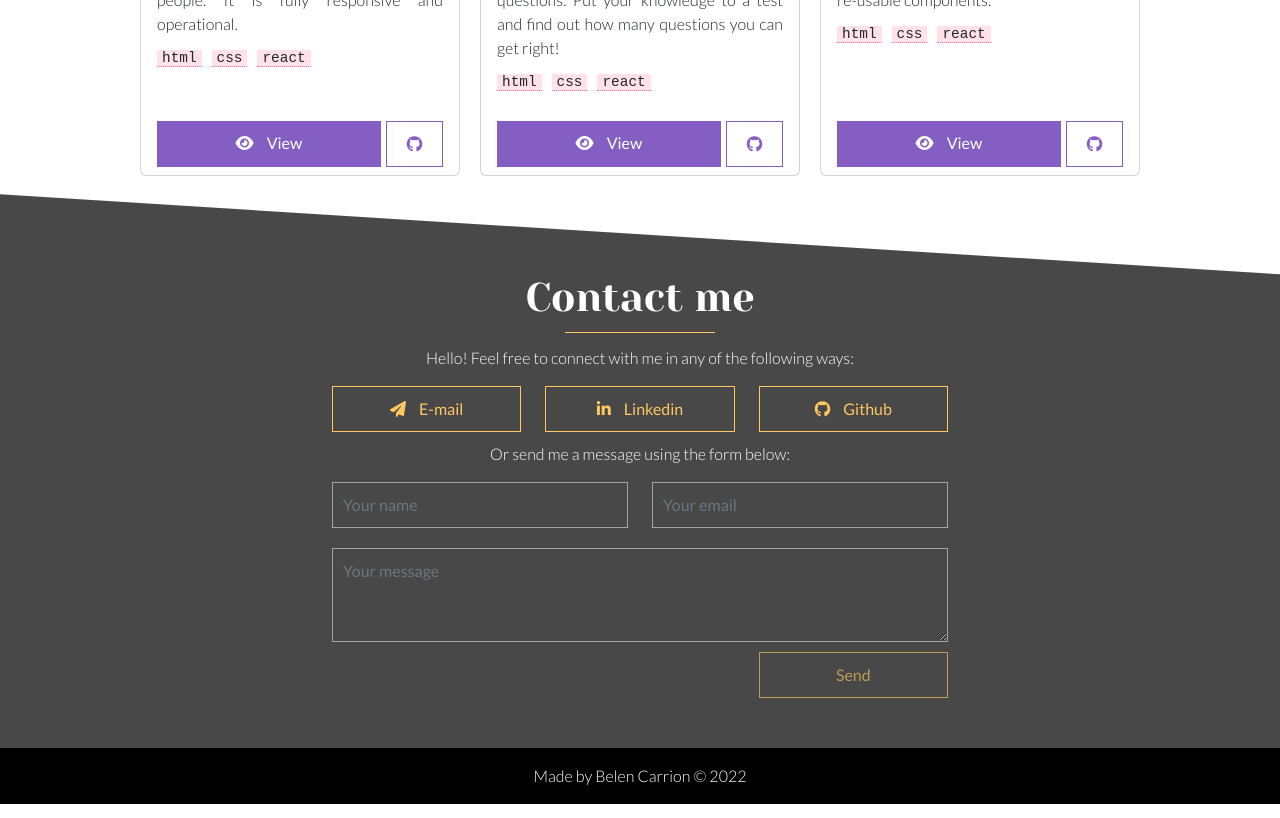
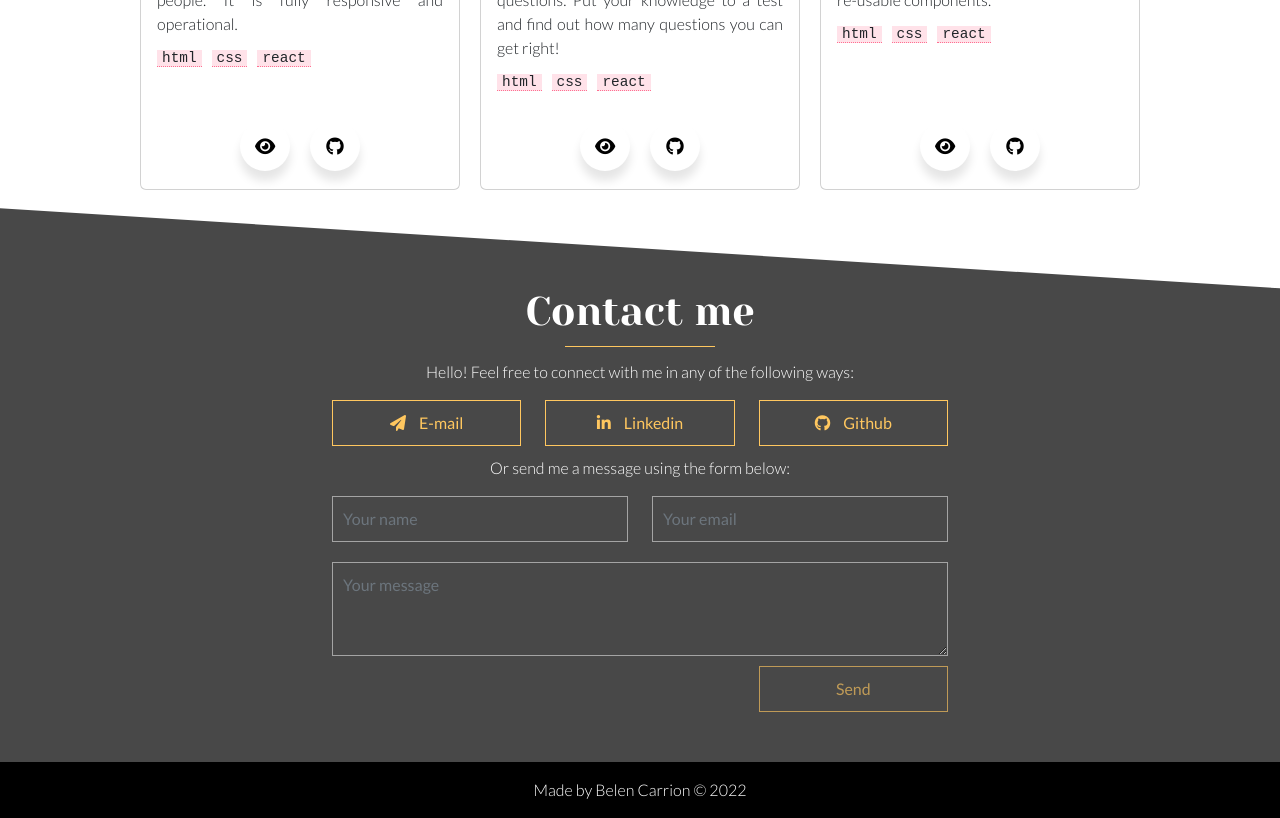
Before and after one commit to belenwebdev/portfolio, an Angular app: page / in a window 1280 px wide. Shown: the part 2100-2918 px from the top of the page. Built offline with nearby package versions, Linux system fonts and the light colour scheme.

Commit message:
fix(projects): change buttons

```diff
--- a/src/app/sections/work/work-card/work-card.component.html
+++ b/src/app/sections/work/work-card/work-card.component.html
@@ -8,12 +8,15 @@
         </p>
     </div>
     <div class="card-footer d-flex flex-row justify-content-space-between">
-        <a [href]="project.url" target="_blank" class="btn btn-primary half-width">
-            <i class="fa fa-solid fa-eye"></i>
-            View
-        </a>
-        <a [href]="project.github" target="_blank" class="btn btn-secondary btn-icon half-width">
-            <i class="fa fa-brands fa-github"></i>
-        </a>
+        <ul class="wrapper">
+          <li class="icon facebook">
+              <span class="tooltip">View</span>
+              <a [href]="project.url" target="_blank"><i class="fa-solid fa-eye"></i></a>
+          </li>
+          <li class="icon twitter">
+            <span class="tooltip">View code</span>
+            <a [href]="project.github" target="_blank"><i class="fa-brands fa-github"></i></a>
+          </li>
+      </ul>
     </div>
 </div>
--- a/src/app/sections/work/work-card/work-card.component.scss
+++ b/src/app/sections/work/work-card/work-card.component.scss
@@ -46,4 +46,94 @@
       background-color: transparent;
       border: 0;
   }
+
+  .wrapper a {
+    color: black;
   }
+
+  .icon:hover a {
+    color: white;
+  }
+
+  .wrapper {
+    display: inline-flex;
+    list-style: none;
+    width: 100%;
+    justify-content: center;
+    margin: 0;
+    padding: 0;
+    font-family: "Lato";
+  }
+
+  .wrapper .icon {
+    position: relative;
+    background: #fff;
+    border-radius: 50%;
+    margin: 10px;
+    margin-top: 0;
+    width: 50px;
+    height: 50px;
+    font-size: 18px;
+    display: flex;
+    justify-content: center;
+    align-items: center;
+    flex-direction: column;
+    box-shadow: 0 10px 10px rgba(0, 0, 0, 0.1);
+    cursor: pointer;
+    transition: all 0.2s cubic-bezier(0.68, -0.55, 0.265, 1.55);
+  }
+
+  .wrapper .tooltip {
+    position: absolute;
+    top: 0;
+    background: #fff;
+    color: #fff;
+    padding: 5px 8px;
+    border-radius: 5px;
+    box-shadow: 0 10px 10px rgba(0, 0, 0, 0.1);
+    opacity: 0;
+    pointer-events: none;
+    font-family: "Lato" !important;
+    transition: all 0.3s cubic-bezier(0.68, -0.55, 0.265, 1.55);
+  }
+
+  .wrapper .tooltip::before {
+    position: absolute;
+    content: "";
+    height: 8px;
+    width: 8px;
+    background: #fff;
+    bottom: -3px;
+    left: 50%;
+    transform: translate(-50%) rotate(45deg);
+    transition: all 0.3s cubic-bezier(0.68, -0.55, 0.265, 1.55);
+  }
+
+  .wrapper .icon:hover .tooltip {
+    top: -45px;
+    opacity: 1;
+    visibility: visible;
+    pointer-events: auto;
+    white-space: nowrap;
+  }
+
+  .wrapper .icon:hover span,
+  .wrapper .icon:hover .tooltip {
+    text-shadow: 0px -1px 0px rgba(0, 0, 0, 0.1);
+  }
+
+  .wrapper .facebook:hover,
+  .wrapper .facebook:hover .tooltip,
+  .wrapper .facebook:hover .tooltip::before {
+    background: var(--color-purple);
+    color: #fff;
+  }
+
+  .wrapper .twitter:hover,
+  .wrapper .twitter:hover .tooltip,
+  .wrapper .twitter:hover .tooltip::before {
+    background: var(--color-pink);
+    color: #fff;
+  }
+
+}
--- a/src/app/shared/variables.scss
+++ b/src/app/shared/variables.scss
@@ -15,10 +15,3 @@
 }
 
 $navbar-height: 50px;
-
-$purple: #845EC2;
-$purple2: #D65DB1;
-$pink: #FF6F91;
-$orange: #FF9671;
-$yellow: #FFC75F;
-$yellow2: #F9F871;
```
Lines whose indentation alone changed are shown as unchanged.
